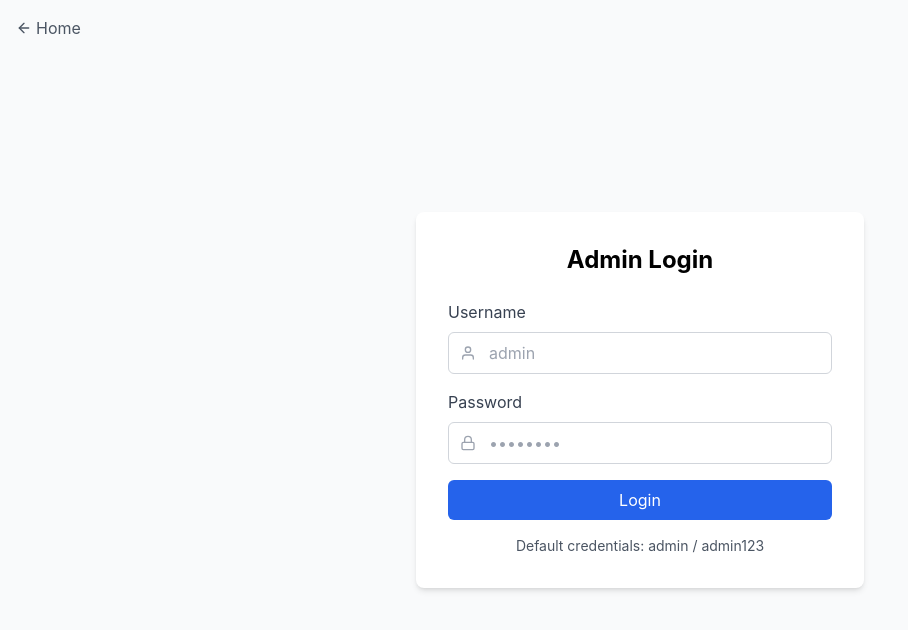
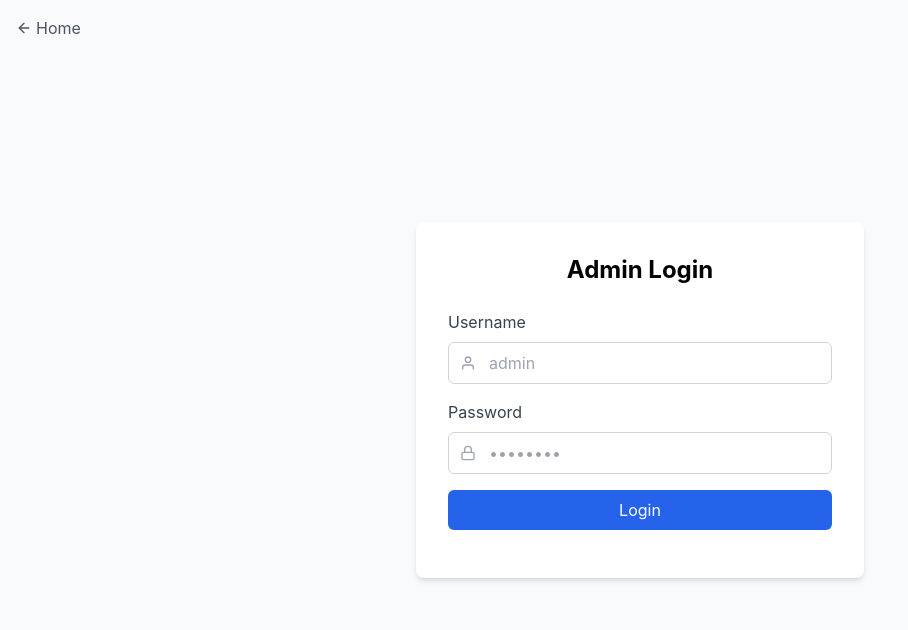
Before and after one commit to jacob96DD/Jarvas-Jacob-personlig, a Next.js app: page /admin/login in a window 1280 px wide. Shown: the top 630 px of the page, without its empty margins (0-908 px from the left). Built offline with nearby package versions, Linux system fonts and the light colour scheme.

Commit message:
disable log

```diff
--- a/pages/admin/login.js
+++ b/pages/admin/login.js
@@ -114,7 +114,7 @@ export default function AdminLogin() {
             </form>
 
             <div className="mt-4 text-sm text-gray-600 text-center">
-              <p>Default credentials: admin / admin123</p>
+
             </div>
           </div>
         </div>
```
